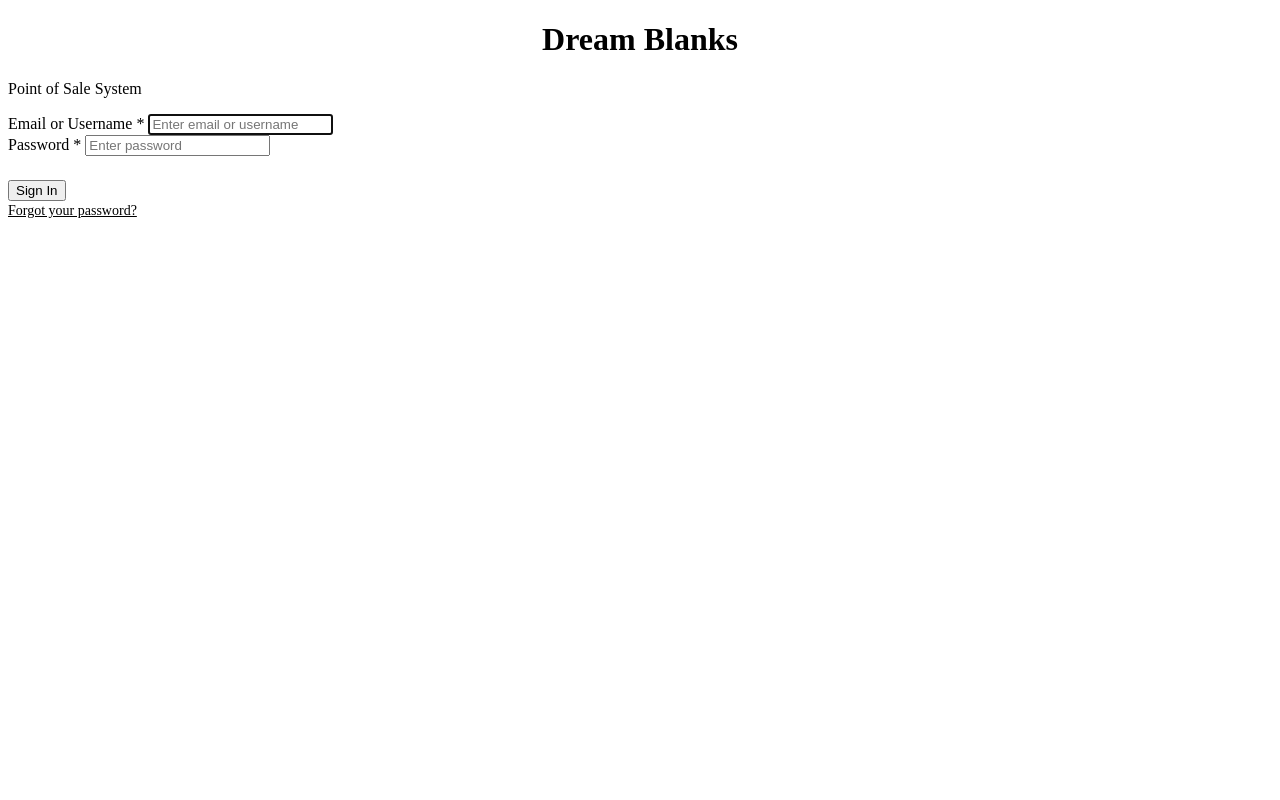
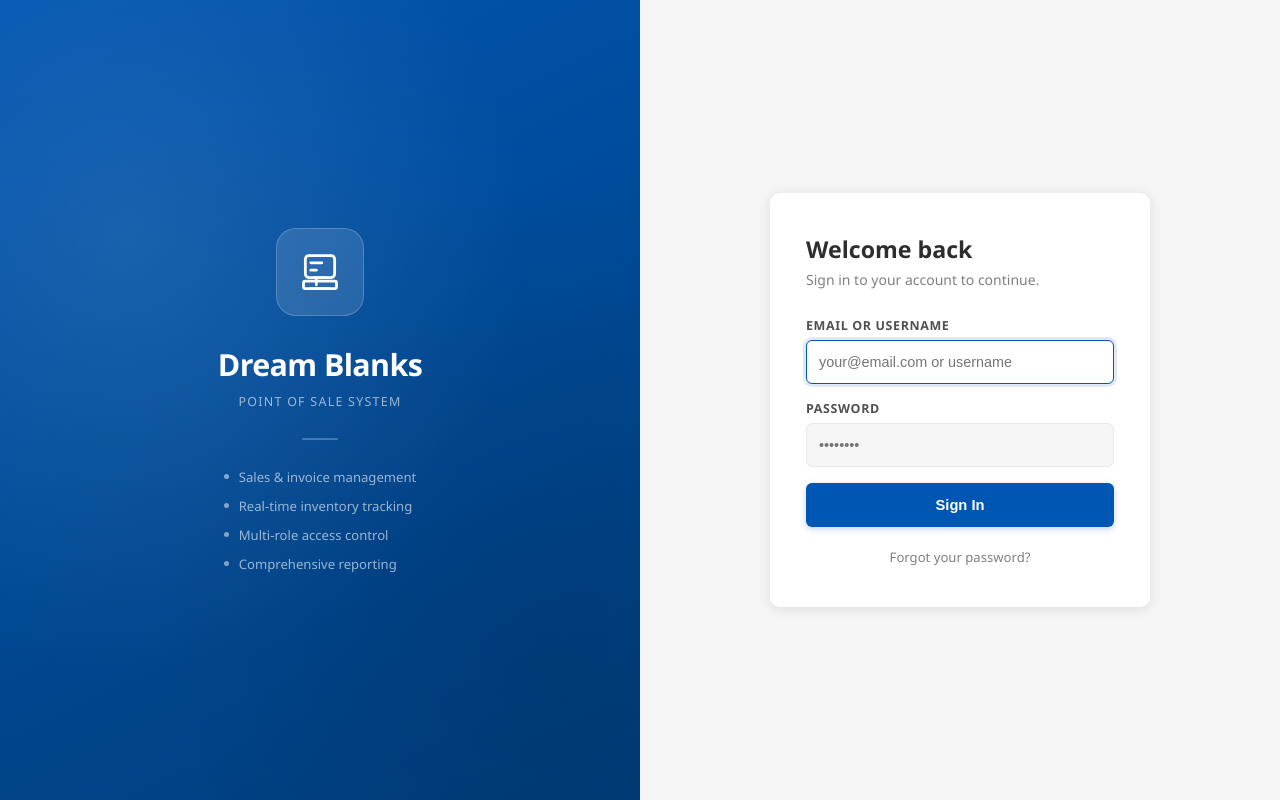
Before and after one commit to sh3ki/dream_blanks_pos_system, a PHP site: template src/Views/auth/login.php in a window 1280 px wide. Run offline with PHP 8.4, Linux system fonts and the light colour scheme; the template is opened without the code that fills it, so the values that code supplies are empty.

Commit message:
Update src/Views/auth/login.php

```diff
--- a/src/Views/auth/login.php
+++ b/src/Views/auth/login.php
@@ -6,13 +6,153 @@
   <title><?= htmlspecialchars($title ?? 'Login | Dream Blanks POS') ?></title>
   <meta name="app-base-path" content="<?= htmlspecialchars(app_base_path()) ?>">
   <link rel="stylesheet" href="<?= htmlspecialchars(asset_url('/assets/css/style.css')) ?>">
+  <style>
+    *, *::before, *::after { box-sizing: border-box; }
+    html, body { height: 100%; margin: 0; padding: 0; font-family: 'Segoe UI', Arial, Helvetica, sans-serif; }
+
+    .login-wrap {
+      min-height: 100vh;
+      display: grid;
+      grid-template-columns: 1fr 1fr;
+    }
+
+    /* ─── Brand panel ─── */
+    .login-brand {
+      background: linear-gradient(155deg, #0056B3 0%, #003d7a 100%);
+      display: flex; flex-direction: column;
+      align-items: center; justify-content: center;
+      padding: 72px 60px; color: #fff;
+      position: relative; overflow: hidden;
+    }
+    .login-brand::before {
+      content: ''; position: absolute; inset: 0;
+      background:
+        radial-gradient(ellipse at 20% 30%, rgba(255,255,255,.10) 0%, transparent 55%),
+        radial-gradient(ellipse at 85% 80%, rgba(0,0,0,.10) 0%, transparent 50%);
+      pointer-events: none;
+    }
+    .brand-icon-box {
+      width: 88px; height: 88px;
+      background: rgba(255,255,255,.12);
+      border: 1px solid rgba(255,255,255,.20);
+      border-radius: 20px;
+      display: flex; align-items: center; justify-content: center;
+      margin-bottom: 28px; position: relative; z-index: 1;
+    }
+    .brand-icon-box svg {
+      width: 44px; height: 44px;
+      stroke: #fff; fill: none;
+      stroke-width: 1.5; stroke-linecap: round; stroke-linejoin: round;
+    }
+    .brand-name {
+      font-size: 1.9rem; font-weight: 700; letter-spacing: -.02em;
+      text-align: center; position: relative; z-index: 1; margin-bottom: 8px;
+    }
+    .brand-sub {
+      font-size: .78rem; color: rgba(255,255,255,.60);
+      letter-spacing: .1em; text-transform: uppercase;
+      text-align: center; position: relative; z-index: 1;
+    }
+    .brand-rule {
+      width: 36px; height: 2px;
+      background: rgba(255,255,255,.25); border-radius: 2px;
+      margin: 28px 0; position: relative; z-index: 1;
+    }
+    .brand-features { display: flex; flex-direction: column; gap: 11px; position: relative; z-index: 1; }
+    .brand-feature { display: flex; align-items: center; gap: 10px; font-size: .82rem; color: rgba(255,255,255,.60); }
+    .brand-dot { width: 5px; height: 5px; border-radius: 50%; background: rgba(255,255,255,.50); flex-shrink: 0; }
+
+    /* ─── Form panel ─── */
+    .login-form-side {
+      background: #F5F5F5;
+      display: flex; flex-direction: column;
+      align-items: center; justify-content: center;
+      padding: 72px 60px;
+    }
+    .login-inner { width: 100%; max-width: 380px; }
+    .login-card {
+      background: #fff; border-radius: 10px;
+      box-shadow: 0 2px 12px rgba(0,0,0,.10);
+      padding: 40px 36px;
+    }
+    .login-heading { margin-bottom: 28px; }
+    .login-heading h2 { font-size: 1.45rem; font-weight: 700; color: #2D2D2D; margin: 0 0 5px; }
+    .login-heading p { font-size: .875rem; color: #808080; margin: 0; }
+    .login-card .form-group { margin-bottom: 16px; }
+    .login-card .form-label {
+      font-size: .78rem; font-weight: 600; text-transform: uppercase;
+      letter-spacing: .05em; color: #505050; display: block; margin-bottom: 6px;
+    }
+    .login-card .form-input {
+      height: 44px; font-size: .9rem;
+      border: 1.5px solid #E8E8E8; border-radius: 6px; background: #F5F5F5;
+      width: 100%; padding: 0 12px;
+      transition: border-color .15s, box-shadow .15s, background .15s;
+    }
+    .login-card .form-input:focus {
+      border-color: #0056B3; box-shadow: 0 0 0 3px rgba(0,86,179,.12);
+      background: #fff; outline: none;
+    }
+    .login-card .alert { border-radius: 6px; font-size: .86rem; margin-bottom: 18px; }
+    .login-btn {
+      width: 100%; height: 44px; margin-top: 8px;
+      background: #0056B3; color: #fff;
+      border: none; border-radius: 6px;
+      font-size: .92rem; font-weight: 600; cursor: pointer;
+      display: flex; align-items: center; justify-content: center; gap: 8px;
+      transition: background .15s, box-shadow .15s;
+      box-shadow: 0 2px 6px rgba(0,86,179,.25);
+    }
+    .login-btn:hover  { background: #003d7a; box-shadow: 0 4px 12px rgba(0,86,179,.30); }
+    .login-btn:active { filter: brightness(.96); }
+    .login-btn:disabled { opacity: .6; cursor: not-allowed; }
+    .login-forgot { text-align: center; margin-top: 18px; }
+    .login-forgot a { font-size: .82rem; color: #808080; text-decoration: none; transition: color .15s; }
+    .login-forgot a:hover { color: #0056B3; }
+
+    @media (max-width: 820px) {
+      .login-wrap { grid-template-columns: 1fr; }
+      .login-brand { display: none; }
+      .login-form-side { padding: 40px 20px; min-height: 100vh; }
+    }
+  </style>
 </head>
 <body>
-<div class="auth-page">
-  <div class="auth-card">
-    <div class="auth-logo">
-      <h1 style="display:flex;align-items:center;justify-content:center;gap:10px"><?= icon('store', 28) ?> Dream Blanks</h1>
-      <p>Point of Sale System</p>
+
+<div class="login-wrap">
+
+  <!-- Brand panel -->
+  <div class="login-brand">
+    <div class="brand-icon-box">
+      <svg viewBox="0 0 24 24">
+        <rect x="4" y="3" width="16" height="12" rx="2" ry="2"/>
+        <line x1="7" y1="7" x2="13" y2="7"/>
+        <line x1="7" y1="11" x2="10" y2="11"/>
+        <line x1="9" y1="15" x2="15" y2="15"/>
+        <path d="M10 15v4"/>
+        <path d="M7 21h10"/>
+        <rect x="3" y="17" width="18" height="4" rx="1"/>
+      </svg>
+    </div>
+    <div class="brand-name">Dream Blanks</div>
+    <div class="brand-sub">Point of Sale System</div>
+    <div class="brand-rule"></div>
+    <div class="brand-features">
+      <div class="brand-feature"><span class="brand-dot"></span>Sales &amp; invoice management</div>
+      <div class="brand-feature"><span class="brand-dot"></span>Real-time inventory tracking</div>
+      <div class="brand-feature"><span class="brand-dot"></span>Multi-role access control</div>
+      <div class="brand-feature"><span class="brand-dot"></span>Comprehensive reporting</div>
+    </div>
+  </div>
+
+  <!-- Form panel -->
+  <div class="login-form-side">
+    <div class="login-inner">
+      <div class="login-card">
+
+        <div class="login-heading">
+          <h2>Welcome back</h2>
+          <p>Sign in to your account to continue.</p>
         </div>
 
         <?php if (!empty($error)): ?>
@@ -26,35 +166,37 @@
           <input type="hidden" name="_csrf_token" value="<?= htmlspecialchars($_SESSION['csrf_token'] ?? bin2hex(random_bytes(16))) ?>">
 
           <div class="form-group">
-        <label class="form-label" for="username_or_email">Email or Username <span class="required">*</span></label>
+            <label class="form-label" for="username_or_email">Email or Username</label>
             <input type="text" id="username_or_email" name="username_or_email"
-               class="form-input" placeholder="Enter email or username"
+                   class="form-input" placeholder="your@email.com or username"
                    value="<?= htmlspecialchars($_POST['username_or_email'] ?? '') ?>"
                    required autofocus>
           </div>
 
           <div class="form-group">
-        <label class="form-label" for="password">Password <span class="required">*</span></label>
+            <label class="form-label" for="password">Password</label>
             <input type="password" id="password" name="password"
-               class="form-input" placeholder="Enter password" required>
+                   class="form-input" placeholder="••••••••" required>
           </div>
 
-      <div class="form-group" style="margin-top:24px">
-        <button type="submit" class="btn btn-primary btn-block" id="loginBtn">
-          Sign In
-        </button>
-      </div>
+          <button type="submit" class="login-btn" id="loginBtn">Sign In</button>
         </form>
 
-    <div class="text-center mt-16">
-      <a href="<?= htmlspecialchars(app_url('/forgot-password')) ?>" style="font-size:.875rem;color:var(--color-gray-500)">Forgot your password?</a>
+        <div class="login-forgot">
+          <a href="<?= htmlspecialchars(app_url('/forgot-password')) ?>">Forgot your password?</a>
+        </div>
+
       </div>
     </div>
   </div>
+
+</div>
+
 <script>
-document.getElementById('loginForm').addEventListener('submit', function() {
-  document.getElementById('loginBtn').innerHTML = '<span class="spinner"></span> Signing in...';
-  document.getElementById('loginBtn').disabled = true;
+document.getElementById('loginForm').addEventListener('submit', function () {
+  const btn = document.getElementById('loginBtn');
+  btn.innerHTML = '<span class="spinner"></span> Signing in…';
+  btn.disabled = true;
 });
 </script>
 </body>
```
Lines whose indentation alone changed are shown as unchanged.
